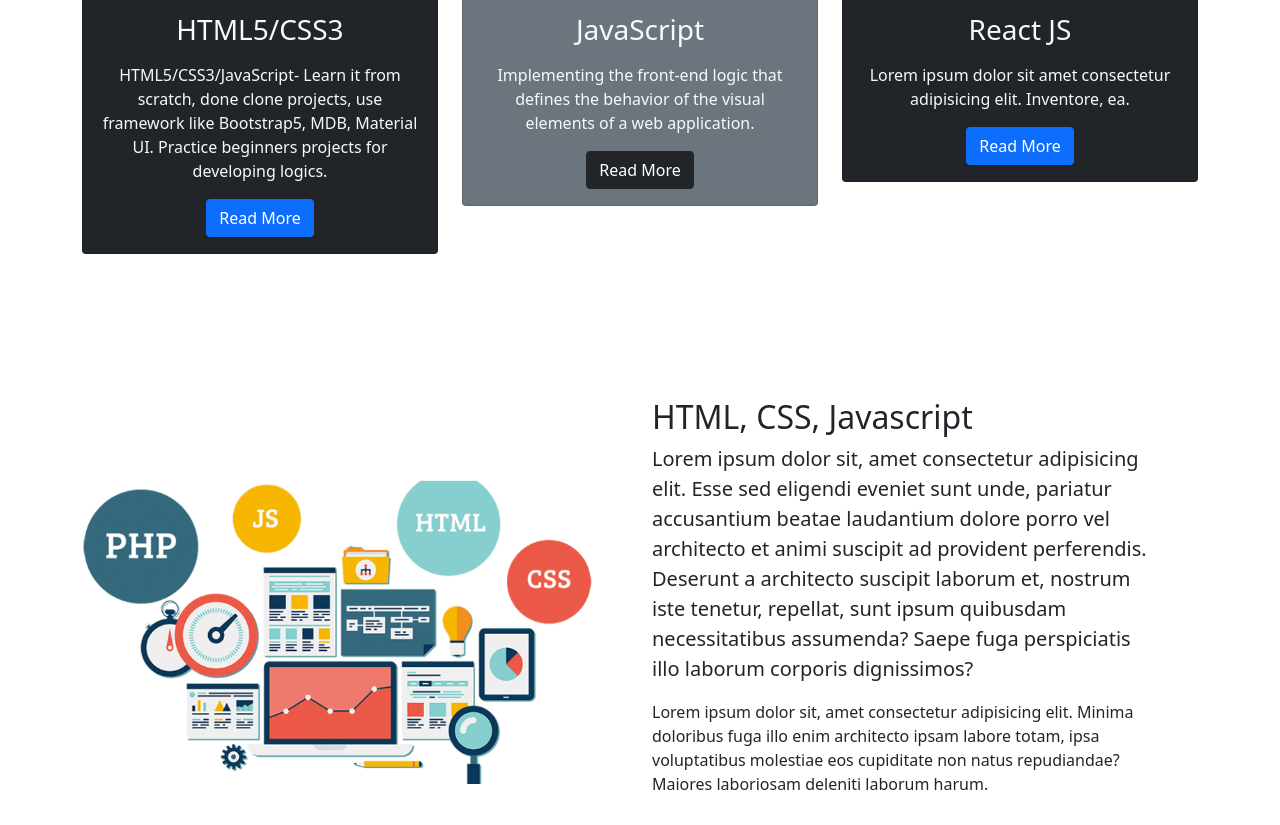
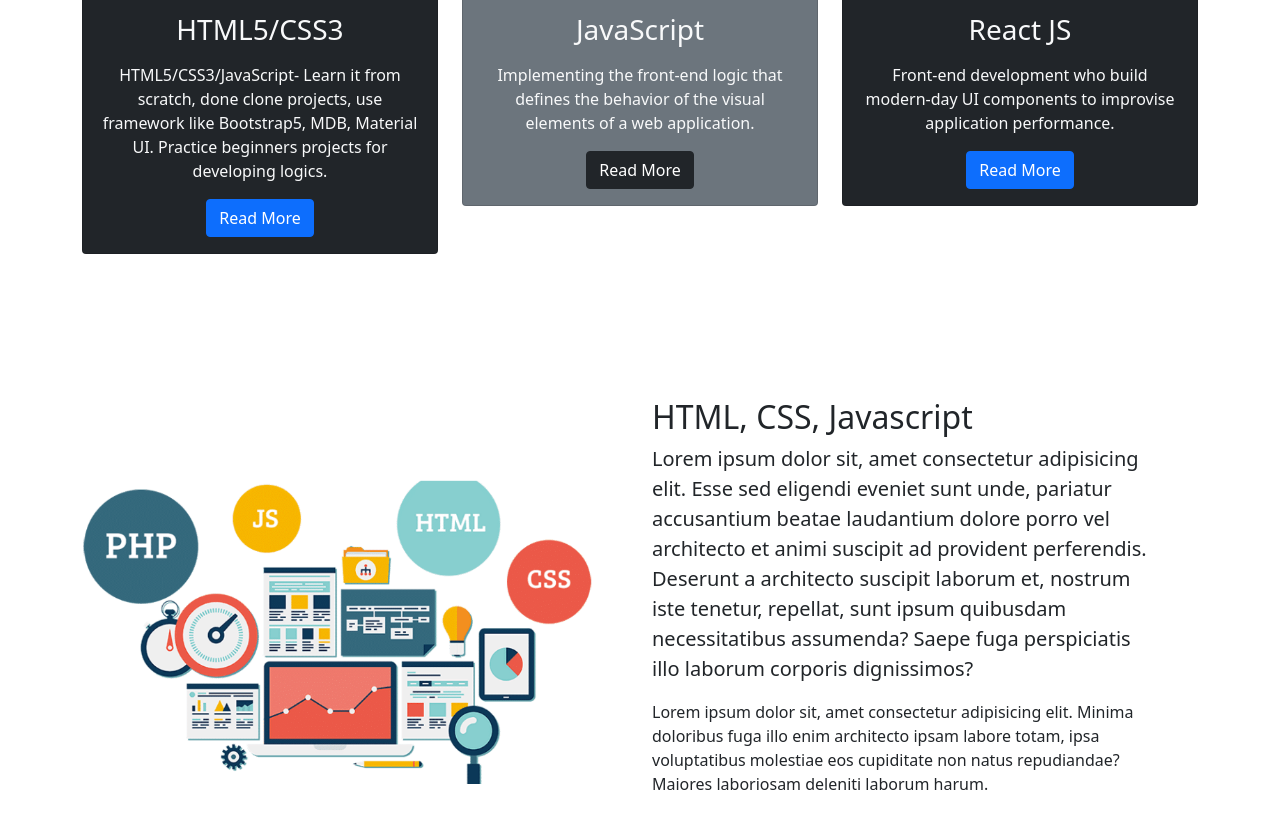
Before and after one commit to ajay1693/Practice_Pages, a plain HTML site: page Bootstrap_Portfolio/index.html in a window 1280 px wide. Shown: the part 900-1725 px from the top of the page. Drawn offline with nearby package versions, Linux system fonts and the light colour scheme.

Commit message:
Update index.html
info React js

```diff
--- a/Bootstrap_Portfolio/index.html
+++ b/Bootstrap_Portfolio/index.html
@@ -175,8 +175,7 @@
                 </div>
                 <h3 class="card-title mb-3">React JS</h3>
                 <p class="card-text">
-                  Lorem ipsum dolor sit amet consectetur adipisicing elit.
-                  Inventore, ea.
+                  Front-end development who build modern-day UI components to improvise application performance.
                 </p>
                 <a href="#" class="btn btn-primary">Read More</a>
               </div>
```
